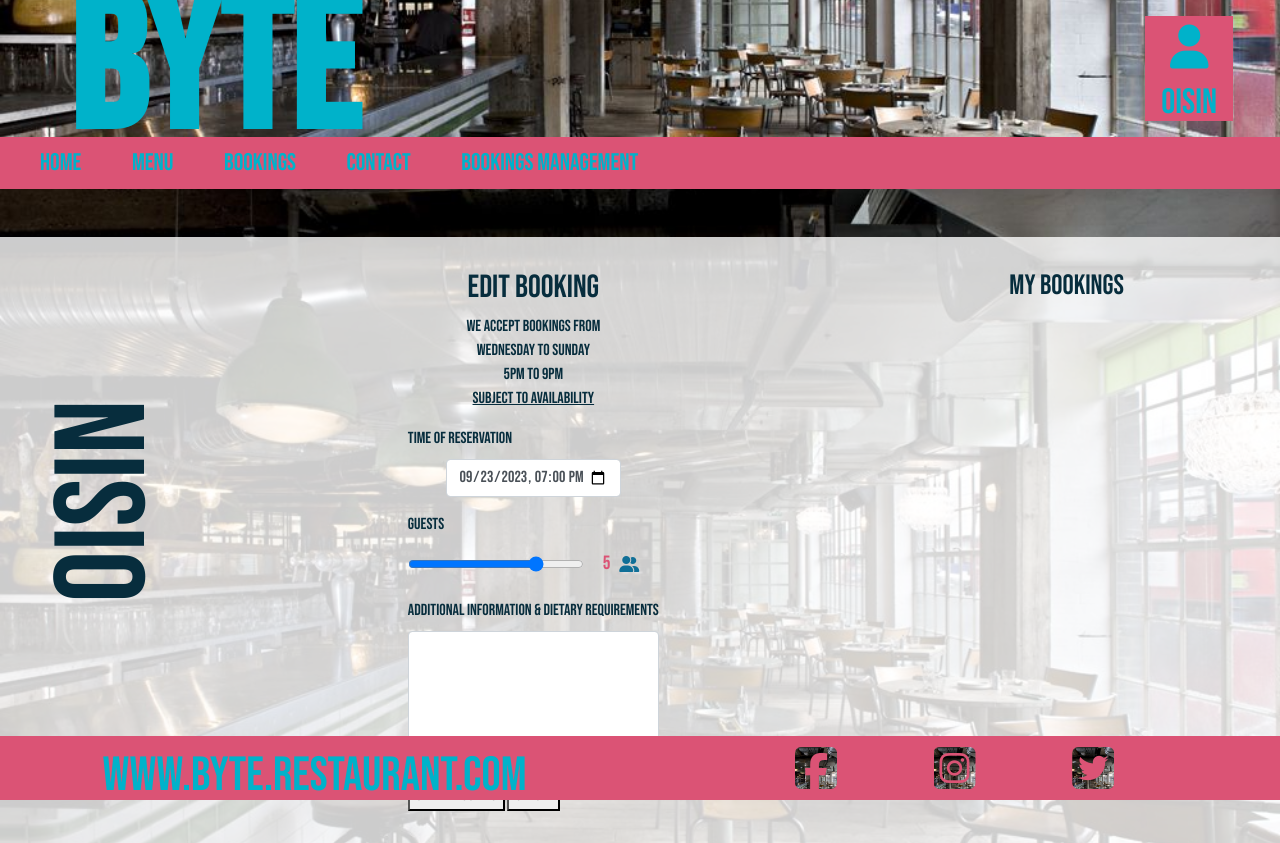
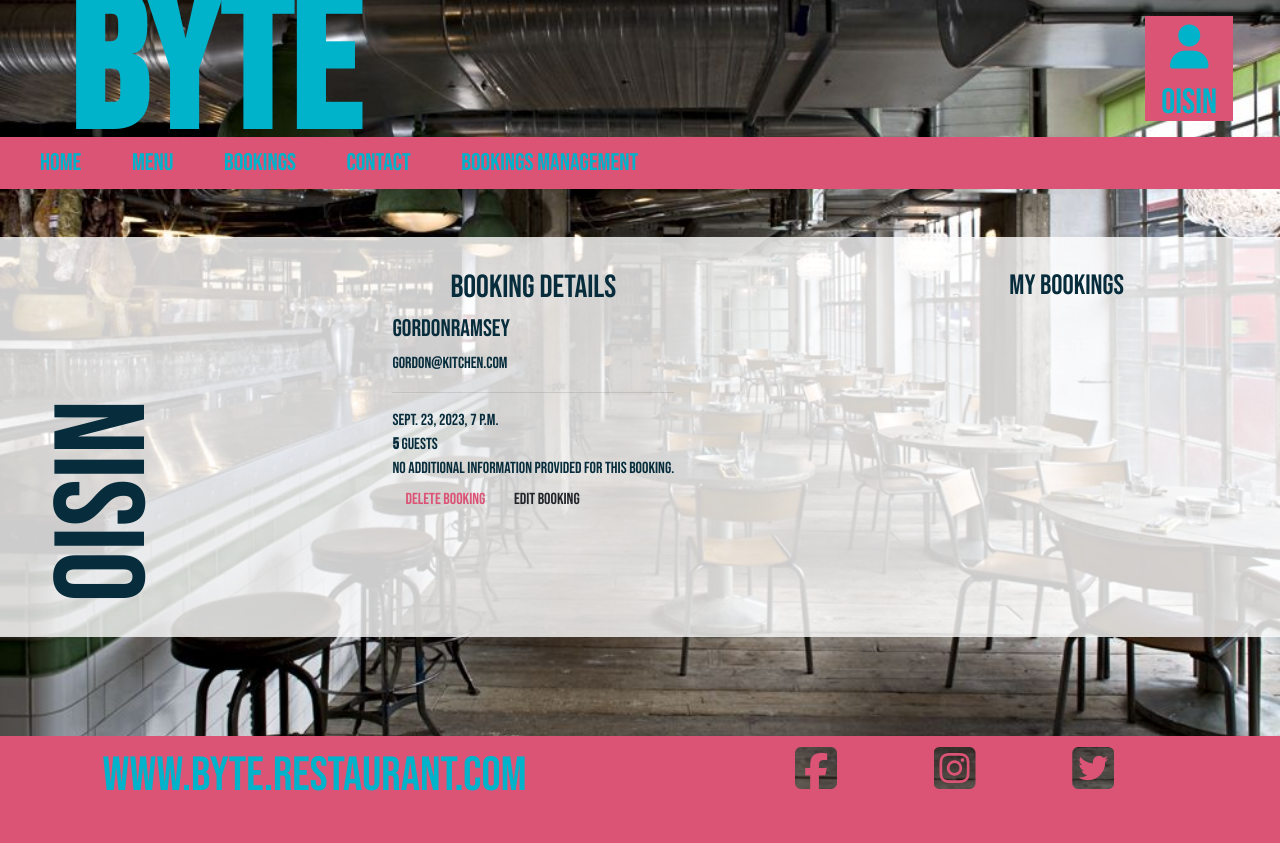
Before and after one commit to OisinWrites/Byte, a Django app: page /bookings/bookings/edit/150/ in a window 1280 px wide. After the commit the page ends 791 px from the top, so only its background shows below. Run offline with Django 3.2, Linux system fonts and the light colour scheme; a user stored in the database is signed in; data comes from the database, SQL or seed files in the repository; some libraries are stand-ins or nearby versions.

Commit message:
Customise edit view for a superuser

```diff
--- a/bookings/templates/bookings/edit_booking.html
+++ b/bookings/templates/bookings/edit_booking.html
@@ -11,6 +11,35 @@
   </div>
   {% if user.is_authenticated %}
   <div class="booking-page col-md-6">
+    {% if user.is_superuser %}
+    <h2>Booking Details</h2>
+    <div>
+      {% if booking %}
+
+      <h4>{{ booking.user }} </h4>
+      <p>{{ booking.email }}</p>
+      <hr>
+
+      <p id="collapse-for-edit">
+        {{ booking.start_time }}<br>
+        <strong>{{ booking.size_of_party }} </strong>Guests<br>
+        {% if booking.additional %}
+        {{ booking.additional }}
+        {% else %}
+        No additional information provided for this booking.
+        {% endif %}
+        <br>
+        <a href="{% url 'delete_booking' booking_id=booking.id %}" class="btn delete-button">
+          Delete Booking
+        </a>
+        <button id="edit-button" class="btn edit-button">
+          Edit Booking
+        </button>
+      </p>
+      {% endif %}
+    </div>
+    {% endif %}
+    <div id="edit_booking" {% if user.is_superuser %}style="display: none;"{% endif %}>
       <h2>Edit Booking</h2>
       <p class="text-center not_on_mobile">
           We accept bookings from  <br>
@@ -24,8 +53,8 @@
         <button class="not_on_mobile" name="return_to_bookings" type="submit">Update Booking</button>
         <button class="on_mobile" name="return_to_my_bookings" type="submit">Update Booking</button>
         <button id="cancel-btn" type="button">Cancel</button>
-
       </form>
+    </div>
 
   </div>
   <div class="booking-list booking-page not_on_mobile col-md-4">
@@ -58,5 +87,19 @@
   slider.oninput = function() {
   sliderValue.innerHTML = this.value;
   };
+
+  // Toggle visibility of the "Edit Booking" section
+  var editButton = document.getElementById('edit-button');
+  var editBookingSection = document.getElementById('edit_booking');
+  var collapse = document.getElementById('collapse-for-edit');
+
+  editButton.addEventListener('click', function() {
+    collapse.style.display = 'none';
+    if (editBookingSection.style.display === 'none') {
+      editBookingSection.style.display = 'block';
+    } else {
+      editBookingSection.style.display = 'none';
+    }
+  });
   </script>
 {% endblock %}
--- a/bookings/views.py
+++ b/bookings/views.py
@@ -217,6 +217,7 @@ def edit_booking(request, booking_id):
         'current_bookings': current_bookings,
         'successful_bookings': successful_bookings,
         'edit_booking': booking,
+        'booking': booking,
     }
 
     return render(request, 'bookings/edit_booking.html', context)
```
Lines whose indentation alone changed are shown as unchanged.
